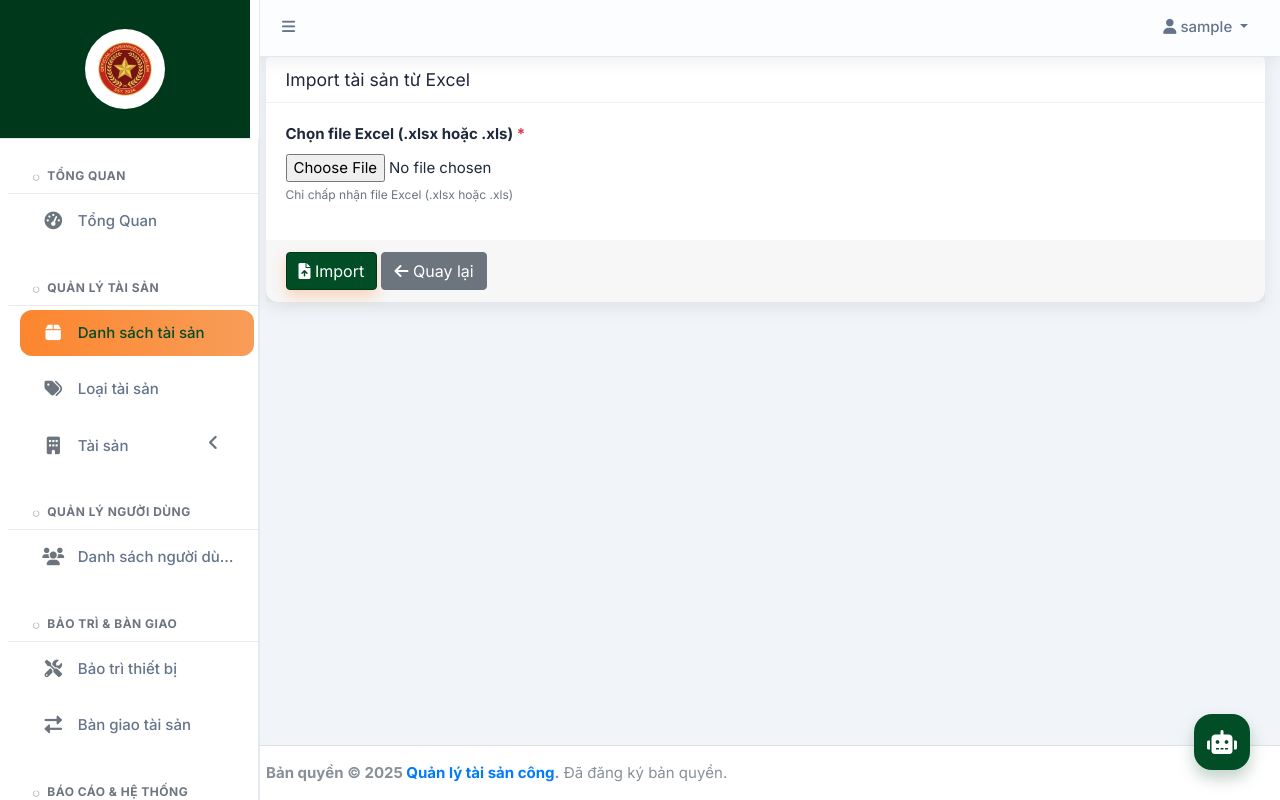
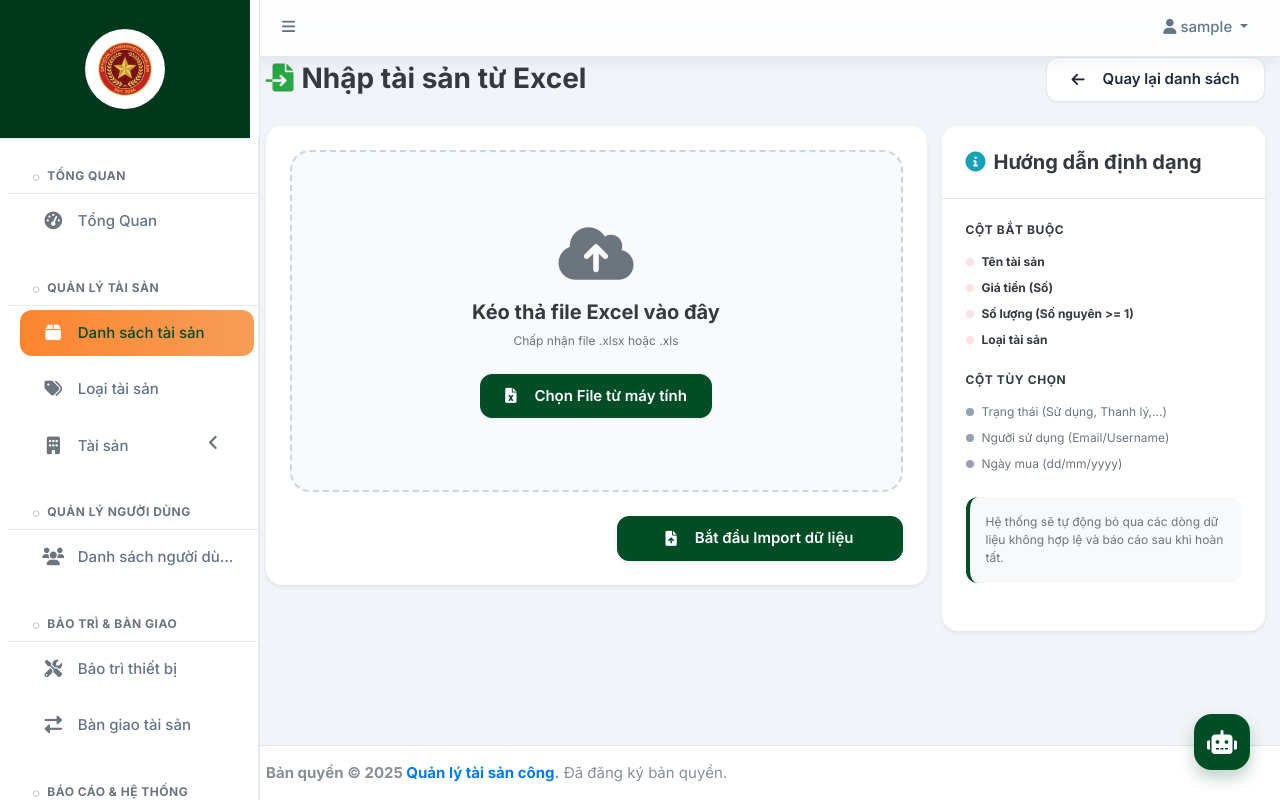
Before and after one commit to khanhldhe176476/qlts-new1, a Flask app: page /assets/import in a window 1280 px wide. Run offline with Flask 3, Linux system fonts and the light colour scheme; the visitor is signed in with stand-in values (Sample User, id 1); some libraries are stand-ins or nearby versions.

Commit message:
Upgrade Asset Import UI, restore import button and add maintenance asset detail link

```diff
--- a/templates/assets/import.html
+++ b/templates/assets/import.html
@@ -1,66 +1,186 @@
 {% extends "layouts/base.html" %}
 
-{% block page_title %}Import tài sản từ Excel{% endblock %}
+{% block page_title %}Nhập dữ liệu từ Excel{% endblock %}
 
-{% block breadcrumb %}
-<li class="breadcrumb-item"><a href="{{ url_for('index') }}">Tổng quan</a></li>
-<li class="breadcrumb-item"><a href="{{ url_for('assets') }}">Tài sản</a></li>
-<li class="breadcrumb-item active">Import Excel</li>
-{% endblock %}
+{% block breadcrumb %}{% endblock %}
 
 {% block content %}
-<div class="card">
-    <div class="card-header">
-        <h3 class="card-title">Import tài sản từ Excel</h3>
-    </div>
-    <form method="POST" enctype="multipart/form-data">
-        <div class="card-body">
-            <div class="alert alert-info">
-                <h5><i class="fas fa-info-circle mr-2"></i>Hướng dẫn import Excel</h5>
-                <p class="mb-2"><strong>File Excel phải có các cột bắt buộc sau:</strong></p>
-                <ul class="mb-2">
-                    <li><strong>Tên tài sản</strong> (bắt buộc)</li>
-                    <li><strong>Giá tiền</strong> (bắt buộc) - Số</li>
-                    <li><strong>Số lượng</strong> (bắt buộc) - Số nguyên >= 1</li>
-                    <li><strong>Loại tài sản</strong> (bắt buộc) - Tên loại tài sản phải tồn tại trong hệ thống</li>
-                </ul>
-                <p class="mb-2"><strong>Các cột tùy chọn (có thể thiếu):</strong></p>
-                <ul class="mb-0">
-                    <li><strong>Trạng thái</strong> - "Đang sử dụng", "Bảo trì", hoặc "Đã thanh lý" (mặc định: "Đang sử dụng" nếu thiếu)</li>
-                    <li><strong>Người sử dụng</strong> - Tên đăng nhập hoặc email</li>
-                    <li><strong>Ngày mua</strong> - Định dạng: dd/mm/yyyy hoặc yyyy-mm-dd</li>
-                    <li><strong>Mã thiết bị</strong></li>
-                    <li><strong>Tình trạng</strong> - VD: "Mới", "Còn tốt", "Cần kiểm tra"</li>
-                    <li><strong>Ghi chú</strong></li>
-                </ul>
-                <p class="mb-0 mt-2 text-success"><i class="fas fa-check-circle mr-1"></i><strong>Lưu ý:</strong> Các cột tùy chọn có thể thiếu, hệ thống sẽ tự động bỏ qua hoặc sử dụng giá trị mặc định.</p>
-            </div>
+<div class="d-flex justify-content-between align-items-center mb-4">
+    <h3 class="font-weight-bold mb-0 text-dark">
+        <i class="fas fa-file-import mr-2 text-success"></i>Nhập tài sản từ Excel
+    </h3>
+    <a href="{{ url_for('assets') }}" class="btn btn-luxury btn-luxury-white">
+        <i class="fas fa-arrow-left mr-2"></i>Quay lại danh sách
+    </a>
+</div>
 
-            <div class="form-group">
-                <label for="excel_file">Chọn file Excel (.xlsx hoặc .xls) <span class="text-danger">*</span></label>
-                <input type="file" class="form-control-file" id="excel_file" name="excel_file" accept=".xlsx,.xls" required>
-                <small class="form-text text-muted">Chỉ chấp nhận file Excel (.xlsx hoặc .xls)</small>
-            </div>
+<div class="row">
+    <div class="col-lg-8">
+        <div class="luxury-card border-0 shadow-sm mb-4">
+            <div class="luxury-card-body p-4">
+                <form method="POST" enctype="multipart/form-data" id="importForm">
+                    <div class="import-zone p-5 text-center mb-4" id="dropZone"
+                        style="border: 2px dashed #cbd5e1; border-radius: 20px; background: #f8fafc; transition: all 0.3s; cursor: pointer;">
+                        <div class="py-4">
+                            <i class="fas fa-cloud-upload-alt fa-4x text-muted mb-3"></i>
+                            <h5 class="font-weight-bold text-dark mb-2">Kéo thả file Excel vào đây</h5>
+                            <p class="text-muted mb-4 small">Chấp nhận file .xlsx hoặc .xls</p>
+                            <button type="button" class="btn btn-luxury btn-luxury-primary px-4"
+                                onclick="document.getElementById('excel_file').click()">
+                                <i class="fas fa-file-excel mr-2"></i>Chọn File từ máy tính
+                            </button>
+                            <input type="file" id="excel_file" name="excel_file" accept=".xlsx,.xls" hidden required
+                                onchange="updateFileName(this)">
+                            <div id="fileInfo" class="mt-3 font-weight-bold text-success" style="display: none;">
+                                <i class="fas fa-check-circle mr-2"></i><span id="fileName"></span>
+                            </div>
+                        </div>
+                    </div>
 
-            <div class="alert alert-warning">
-                <i class="fas fa-exclamation-triangle mr-2"></i>
-                <strong>Lưu ý:</strong>
-                <ul class="mb-0 mt-2">
-                    <li>Tên tài sản không được trùng với các tài sản đã có trong hệ thống</li>
-                    <li>Loại tài sản phải tồn tại trong hệ thống (kiểm tra trong mục "Loại tài sản")</li>
-                    <li>Ngày mua không được lớn hơn ngày hiện tại</li>
-                    <li>Các dòng có lỗi sẽ được bỏ qua và hiển thị thông báo lỗi</li>
-                </ul>
+                    <div class="alert luxury-alert-warning p-3 mb-4 border-0"
+                        style="background: #fffbeb; border-radius: 12px; color: #92400e;">
+                        <div class="d-flex align-items-center">
+                            <i class="fas fa-exclamation-triangle mr-3 fa-lg"></i>
+                            <div>
+                                <strong class="d-block mb-1">Lưu ý quan trọng:</strong>
+                                <span class="small font-weight-medium">Tên tài sản và Loại tài sản phải trùng khớp với
+                                    thông tin hiện có để tránh lỗi trùng lặp dữ liệu.</span>
+                            </div>
+                        </div>
+                    </div>
+
+                    <div class="text-right">
+                        <button type="submit" class="btn btn-luxury btn-luxury-primary shadow-sm px-5" id="submitBtn">
+                            <i class="fas fa-file-upload mr-2"></i>Bắt đầu Import dữ liệu
+                        </button>
+                    </div>
+                </form>
             </div>
         </div>
-        <div class="card-footer">
-            <button type="submit" class="btn btn-primary">
-                <i class="fas fa-file-upload"></i> Import
-            </button>
-            <a href="{{ url_for('assets') }}" class="btn btn-secondary">
-                <i class="fas fa-arrow-left"></i> Quay lại
-            </a>
+    </div>
+
+    <div class="col-lg-4">
+        <div class="luxury-card border-0 shadow-sm h-100">
+            <div class="luxury-card-header bg-white border-bottom p-4">
+                <h5 class="font-weight-bold mb-0 text-dark">
+                    <i class="fas fa-info-circle mr-2 text-info"></i>Hướng dẫn định dạng
+                </h5>
+            </div>
+            <div class="luxury-card-body p-4">
+                <h6 class="font-weight-bold text-dark small text-uppercase mb-3" style="letter-spacing: 0.05em;">Cột bắt
+                    buộc</h6>
+                <div class="mb-4">
+                    <div class="d-flex align-items-center mb-2">
+                        <div class="badge badge-danger badge-pill mr-2" style="width: 8px; height: 8px; padding: 0;">
+                            &nbsp;</div>
+                        <span class="text-dark font-weight-bold small">Tên tài sản</span>
+                    </div>
+                    <div class="d-flex align-items-center mb-2">
+                        <div class="badge badge-danger badge-pill mr-2" style="width: 8px; height: 8px; padding: 0;">
+                            &nbsp;</div>
+                        <span class="text-dark font-weight-bold small">Giá tiền (Số)</span>
+                    </div>
+                    <div class="d-flex align-items-center mb-2">
+                        <div class="badge badge-danger badge-pill mr-2" style="width: 8px; height: 8px; padding: 0;">
+                            &nbsp;</div>
+                        <span class="text-dark font-weight-bold small">Số lượng (Số nguyên >= 1)</span>
+                    </div>
+                    <div class="d-flex align-items-center mb-2">
+                        <div class="badge badge-danger badge-pill mr-2" style="width: 8px; height: 8px; padding: 0;">
+                            &nbsp;</div>
+                        <span class="text-dark font-weight-bold small">Loại tài sản</span>
+                    </div>
+                </div>
+
+                <h6 class="font-weight-bold text-dark small text-uppercase mb-3" style="letter-spacing: 0.05em;">Cột tùy
+                    chọn</h6>
+                <div class="mb-4">
+                    <div class="d-flex align-items-center mb-2">
+                        <div class="badge badge-secondary badge-pill mr-2"
+                            style="width: 8px; height: 8px; padding: 0; background: #94a3b8;">&nbsp;</div>
+                        <span class="text-muted small">Trạng thái (Sử dụng, Thanh lý,...)</span>
+                    </div>
+                    <div class="d-flex align-items-center mb-2">
+                        <div class="badge badge-secondary badge-pill mr-2"
+                            style="width: 8px; height: 8px; padding: 0; background: #94a3b8;">&nbsp;</div>
+                        <span class="text-muted small">Người sử dụng (Email/Username)</span>
+                    </div>
+                    <div class="d-flex align-items-center mb-2">
+                        <div class="badge badge-secondary badge-pill mr-2"
+                            style="width: 8px; height: 8px; padding: 0; background: #94a3b8;">&nbsp;</div>
+                        <span class="text-muted small">Ngày mua (dd/mm/yyyy)</span>
+                    </div>
+                </div>
+
+                <div class="mt-4 p-3 bg-light" style="border-radius: 12px; border-left: 4px solid var(--primary);">
+                    <p class="mb-0 small text-muted">Hệ thống sẽ tự động bỏ qua các dòng dữ liệu không hợp lệ và báo cáo
+                        sau khi hoàn tất.</p>
+                </div>
+            </div>
         </div>
-    </form>
+    </div>
 </div>
+
+<script>
+    function updateFileName(input) {
+        const fileInfo = document.getElementById('fileInfo');
+        const fileName = document.getElementById('fileName');
+        const dropZone = document.getElementById('dropZone');
+
+        if (input.files.length > 0) {
+            fileInfo.style.display = 'block';
+            fileName.textContent = input.files[0].name;
+            dropZone.style.borderColor = 'var(--success)';
+            dropZone.style.background = '#f0fdf4';
+        } else {
+            fileInfo.style.display = 'none';
+            dropZone.style.borderColor = '#cbd5e1';
+            dropZone.style.background = '#f8fafc';
+        }
+    }
+
+    // Drag and drop logic
+    const dropZone = document.getElementById('dropZone');
+    const fileInput = document.getElementById('excel_file');
+
+    ['dragenter', 'dragover', 'dragleave', 'drop'].forEach(eventName => {
+        dropZone.addEventListener(eventName, preventDefaults, false);
+    });
+
+    function preventDefaults(e) {
+        e.preventDefault();
+        e.stopPropagation();
+    }
+
+    ['dragenter', 'dragover'].forEach(eventName => {
+        dropZone.addEventListener(eventName, () => {
+            dropZone.style.background = '#eff6ff';
+            dropZone.style.borderColor = 'var(--primary)';
+        }, false);
+    });
+
+    ['dragleave', 'drop'].forEach(eventName => {
+        dropZone.addEventListener(eventName, () => {
+            if (fileInput.files.length === 0) {
+                dropZone.style.background = '#f8fafc';
+                dropZone.style.borderColor = '#cbd5e1';
+            }
+        }, false);
+    });
+
+    dropZone.addEventListener('drop', handleDrop, false);
+
+    function handleDrop(e) {
+        const dt = e.dataTransfer;
+        const files = dt.files;
+        fileInput.files = files;
+        updateFileName(fileInput);
+    }
+
+    document.getElementById('importForm').onsubmit = function () {
+        const btn = document.getElementById('submitBtn');
+        btn.disabled = true;
+        btn.innerHTML = '<i class="fas fa-spinner fa-spin mr-2"></i>Đang xử lý dữ liệu...';
+    };
+</script>
 {% endblock %}
--- a/templates/assets/list.html
+++ b/templates/assets/list.html
@@ -21,7 +21,10 @@ Danh mục tài sản công
         {% if session.role in ['admin', 'manager'] %}
         <div class="btn-group shadow-sm">
             <a href="{{ url_for('add_asset') }}" class="btn btn-luxury btn-luxury-primary">
-                <i class="fas fa-plus"></i> Thêm mới
+                <i class="fas fa-plus-circle"></i> Thêm mới
+            </a>
+            <a href="{{ url_for('import_assets') }}" class="btn btn-luxury btn-luxury-white">
+                <i class="fas fa-file-import mr-2 text-success"></i> Nhập dữ liệu
             </a>
             <div class="btn-group">
                 <button type="button" class="btn btn-luxury btn-luxury-white dropdown-toggle" data-toggle="dropdown"
--- a/templates/index.html
+++ b/templates/index.html
@@ -134,7 +134,8 @@
                     <span class="text-xs font-weight-bold text-uppercase tracking-wider text-muted">Đang bảo trì</span>
                 </div>
                 <h3 class="font-weight-bold mb-1">{{ stats.maintenance_assets }}</h3>
-                <span class="text-xs text-muted">Thiết kế hiện tại</span>
+                <a href="{{ url_for('assets', status='maintenance') }}" class="text-xs font-weight-bold text-uppercase"
+                    style="color: #4f46e5;">Chi tiết <i class="fas fa-chevron-right ml-1"></i></a>
             </div>
         </div>
     </div>
@@ -149,7 +150,8 @@
                     <span class="text-xs font-weight-bold text-uppercase tracking-wider text-muted">Chi phí bảo
                         trì</span>
                 </div>
-                <h3 class="font-weight-bold mb-1" style="font-size: 1.25rem;">{{ stats.total_maintenance_cost|currency
+                <h3 class="font-weight-bold mb-1" style="font-size: 1.25rem;">{{
+                    stats.total_maintenance_cost|currency
                     if stats.total_maintenance_cost else "0 VNĐ" }}</h3>
                 <a href="{{ url_for('maintenance_list', status='completed', has_cost=1) }}"
                     class="text-xs font-weight-bold text-success text-uppercase">Chi tiết <i
```
Also changed, not shown: DANH_GIA_GIAO_DIEN.md (deleted, +0 -200 lines).
